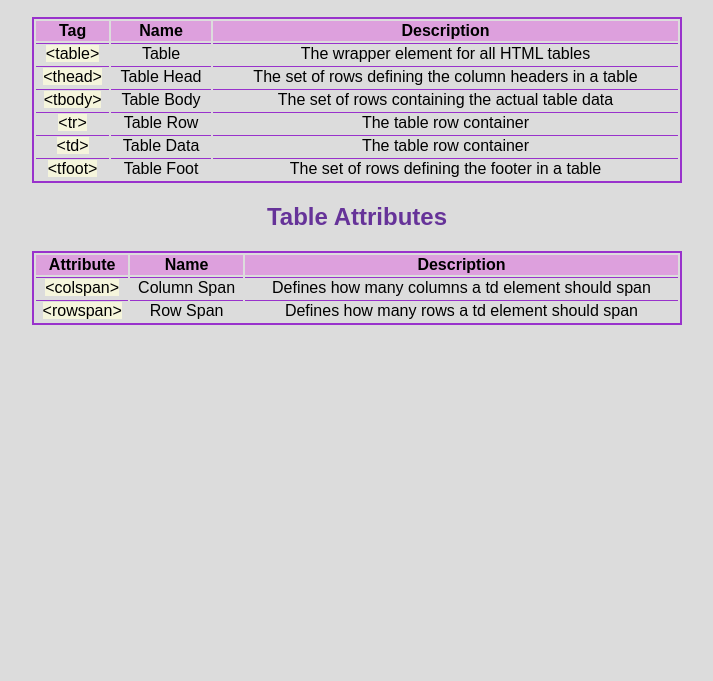
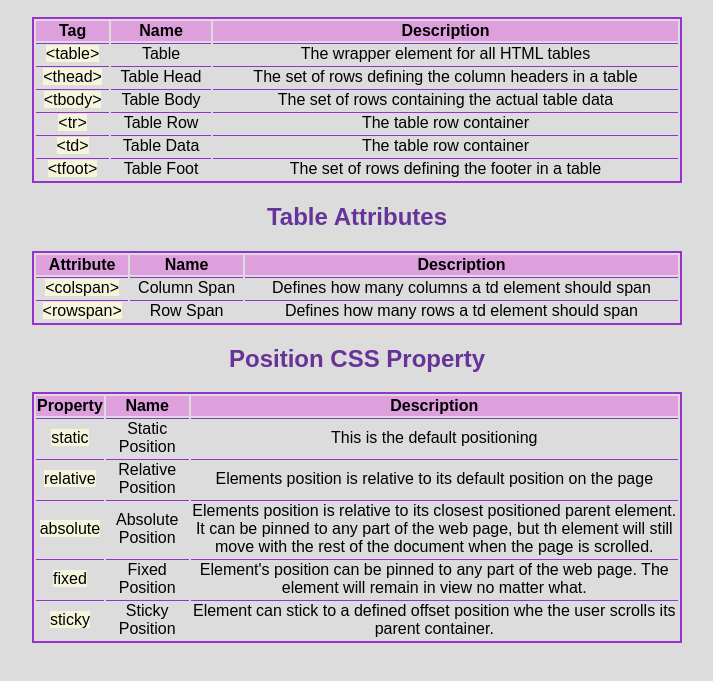
Before and after one commit to barry505/CheatSheet, a plain HTML site: page index.html in a window 1280 px wide. Shown: the part 111-792 px from the top of the page, without its empty margins (283-996 px from the left). Drawn offline with Linux system fonts and the light colour scheme.

Commit message:
Added CSS Position Properties

```diff
--- a/index.html
+++ b/index.html
@@ -52,6 +52,7 @@
       </tr>
     </tbody>
   </table>
+
   <h2>Table Attributes</h2>
   <table>
     <thead>
@@ -74,6 +75,46 @@
       </tr>
     </tbody>
   </table>
+
+  <h2>Position CSS Property</h2>
+  <table>
+    <thead>
+      <tr>
+        <th>Property</th>
+        <th>Name</th>
+        <th>Description</th>
+      </tr>
+    </thead>
+    <tbody>
+      <tr>
+        <td><span class="code">static</span></td>
+        <td>Static Position</td>
+        <td>This is the default positioning</td>
+      </tr>
+      <tr>
+        <td><span class="code">relative</span></td>
+        <td>Relative Position</td>
+        <td>Elements position is relative to its default position on the page</td>
+      </tr>
+      <tr>
+        <td><span class="code">absolute</span></td>
+        <td>Absolute Position</td>
+        <td>Elements position is relative to its closest positioned parent element. It can be pinned to any part of the
+          web page, but th element will still move with the rest of the document when the page is scrolled.</td>
+      </tr>
+      <tr>
+        <td><span class="code">fixed</span></td>
+        <td>Fixed Position</td>
+        <td>Element's position can be pinned to any part of the web page. The element will remain in view no matter
+          what.</td>
+      </tr>
+      <tr>
+        <td><span class="code">sticky</span></td>
+        <td>Sticky Position</td>
+        <td>Element can stick to a defined offset position whe the user scrolls its parent container.</td>
+      </tr>
+    </tbody>
+  </table>
 </body>
 
 </html>
```
